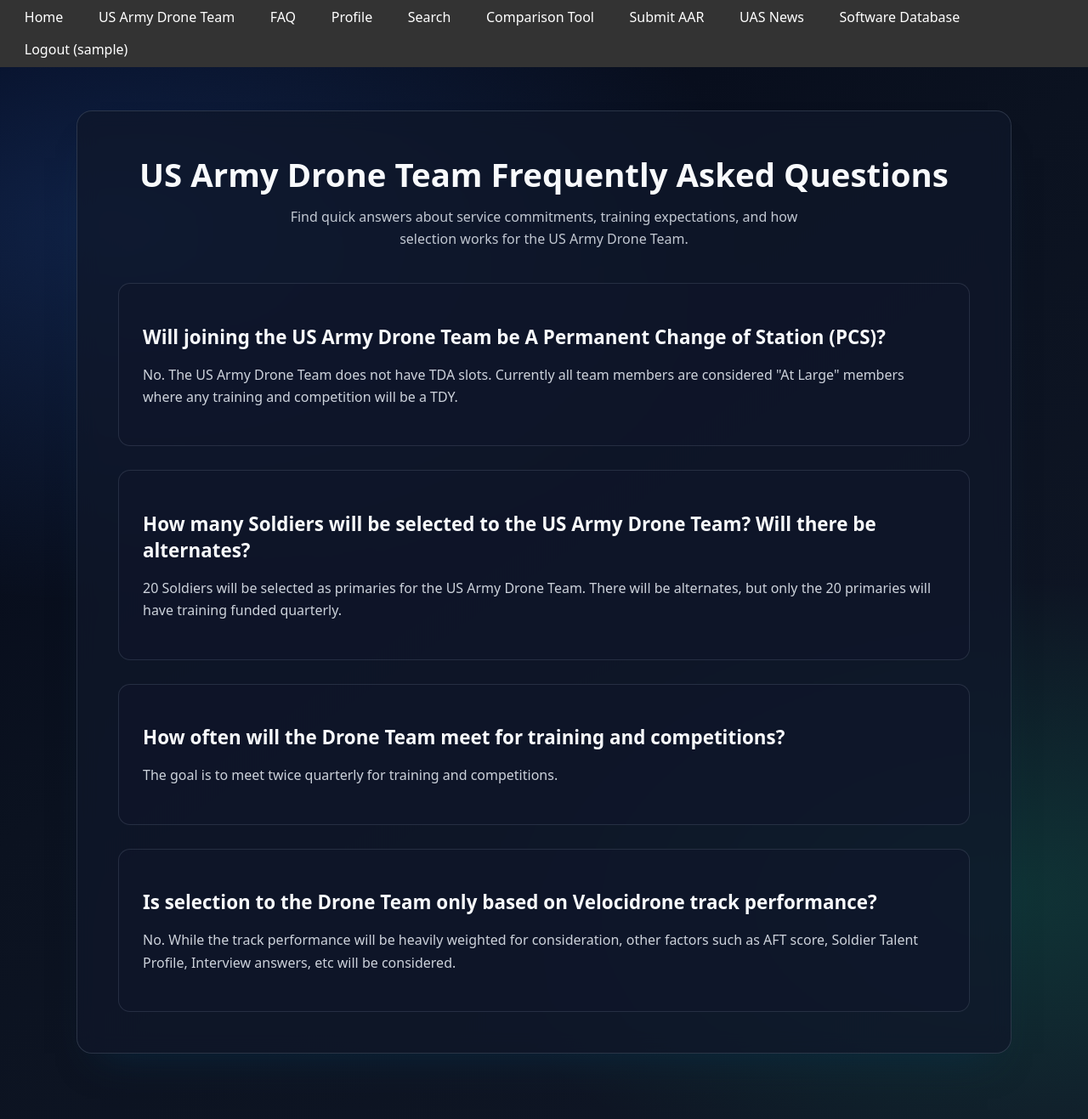
After one commit to yacubus-bishcus/us_army_drone_team_webpage, a Flask app: page /team/faq in a window 1280 px wide. The commit adds this page. Shown: the whole page at 85% size. Run offline with Flask 3, Linux system fonts and the light colour scheme; the visitor is signed in with stand-in values (Sample User, id 1); parts of the project's set-up code (start-up, migrations or seed data) failed here and were passed over.

Commit message:
Add team FAQ page and navigation entry

```diff
--- a/drone_team/blueprints/team/routes.py
+++ b/drone_team/blueprints/team/routes.py
@@ -117,6 +117,40 @@ def calendar():
     tz = current_app.config.get("TIMEZONE", "America/New_York").strip()
     return render_template("team_calendar.html", cal_id=cal_id, tz=tz)
 
+
+@team_bp.route("/faq", methods=["GET"])
+@login_required
+def faq():
+    faqs = [
+        {
+            "question": "Will joining the US Army Drone Team be A Permanent Change of Station (PCS)?",
+            "answer": (
+                "No. The US Army Drone Team does not have TDA slots. Currently all team members are "
+                'considered "At Large" members where any training and competition will be a TDY.'
+            ),
+        },
+        {
+            "question": "How many Soldiers will be selected to the US Army Drone Team? Will there be alternates?",
+            "answer": (
+                "20 Soldiers will be selected as primaries for the US Army Drone Team. There will be alternates, "
+                "but only the 20 primaries will have training funded quarterly."
+            ),
+        },
+        {
+            "question": "How often will the Drone Team meet for training and competitions?",
+            "answer": "The goal is to meet twice quarterly for training and competitions.",
+        },
+        {
+            "question": "Is selection to the Drone Team only based on Velocidrone track performance?",
+            "answer": (
+                "No. While the track performance will be heavily weighted for consideration, other factors such as "
+                "AFT score, Soldier Talent Profile, Interview answers, etc will be considered."
+            ),
+        },
+    ]
+
+    return render_template("team_faq.html", faqs=faqs)
+
 # --- APPLICATION FORM ("/apply") ---
 @team_bp.route("/apply", methods=["GET", "POST"], endpoint="apply")
 @login_required
--- a/templates/partials/nav.html
+++ b/templates/partials/nav.html
@@ -10,6 +10,7 @@
       <li><a href="{{ url_for('core.home') }}">Home</a></li>
       <li><a href="{{ url_for('team.index') }}">US Army Drone Team</a></li>
       <li><a href="{{ url_for('team.apply') }}">Apply</a></li>
+      <li><a href="{{ url_for('team.faq') }}">FAQ</a></li>
       <li><a href="{{ url_for('compare.compare') }}">Comparison Tool</a></li>
       <li><a href="{{ url_for('news.uas_news') }}">UAS News</a></li>
       <li><a href="{{ url_for('profile.view') }}">Profile</a></li>
@@ -18,6 +19,7 @@
     {% else %}
       <li><a href="{{ url_for('core.home') }}">Home</a></li>
       <li><a href="{{ url_for('team.index') }}">US Army Drone Team</a></li>
+      <li><a href="{{ url_for('team.faq') }}">FAQ</a></li>
       <li><a href="{{ url_for('profile.view') }}">Profile</a></li>
 
       {# Admin-only tabs #}
--- /dev/null
+++ b/templates/team_faq.html
@@ -0,0 +1,93 @@
+{% extends "base.html" %}
+{% block title %}US Army Drone Team FAQ – drone_team{% endblock %}
+{% block body_attrs %} class="team-page team-faq"{% endblock %}
+{% block content %}
+<style>
+  body.team-faq {
+    background:
+      radial-gradient(1200px 720px at 10% 20%, rgba(59, 130, 246, 0.2), transparent 62%),
+      radial-gradient(1100px 640px at 92% 80%, rgba(16, 185, 129, 0.18), transparent 58%),
+      linear-gradient(145deg, #020617 0%, #0b1220 45%, #111827 100%);
+    color: #e2e8f0;
+  }
+
+  body.team-faq .site-main {
+    width: 100%;
+    padding: clamp(2.5rem, 4vw, 4rem) 0 clamp(3rem, 6vw, 5rem);
+  }
+
+  .faq {
+    width: min(1100px, 92%);
+    margin: 0 auto;
+  }
+
+  .faq__inner {
+    background: rgba(15, 23, 42, 0.75);
+    border: 1px solid rgba(148, 163, 184, 0.22);
+    border-radius: 18px;
+    padding: clamp(2rem, 4vw, 3rem);
+    box-shadow: 0 28px 44px -28px rgba(8, 47, 73, 0.7);
+    backdrop-filter: blur(12px);
+  }
+
+  .faq__header {
+    text-align: center;
+    margin-bottom: clamp(1.75rem, 3vw, 2.5rem);
+  }
+
+  .faq__header h1 {
+    font-size: clamp(2rem, 3vw, 2.6rem);
+    color: #f8fafc;
+    margin-bottom: 0.75rem;
+  }
+
+  .faq__intro {
+    color: rgba(226, 232, 240, 0.85);
+    max-width: 640px;
+    margin: 0 auto;
+    line-height: 1.6;
+  }
+
+  .faq__items {
+    display: grid;
+    gap: clamp(1.25rem, 2.5vw, 1.75rem);
+  }
+
+  .faq__item {
+    background: rgba(15, 23, 42, 0.6);
+    border: 1px solid rgba(148, 163, 184, 0.18);
+    border-radius: 14px;
+    padding: clamp(1.25rem, 2.5vw, 1.75rem);
+  }
+
+  .faq__question {
+    font-size: clamp(1.2rem, 2.5vw, 1.4rem);
+    margin-bottom: 0.75rem;
+    color: #f8fafc;
+  }
+
+  .faq__answer {
+    color: rgba(226, 232, 240, 0.9);
+    line-height: 1.65;
+  }
+</style>
+<section class="faq">
+  <div class="faq__inner">
+    <header class="faq__header">
+      <h1>US Army Drone Team Frequently Asked Questions</h1>
+      <p class="faq__intro">
+        Find quick answers about service commitments, training expectations, and how selection works for the
+        US Army Drone Team.
+      </p>
+    </header>
+    <div class="faq__items">
+      {% for item in faqs %}
+        <article class="faq__item">
+          <h2 class="faq__question">{{ item.question }}</h2>
+          <p class="faq__answer">{{ item.answer }}</p>
+        </article>
+      {% endfor %}
+    </div>
+  </div>
+</section>
+{% endblock %}
```
